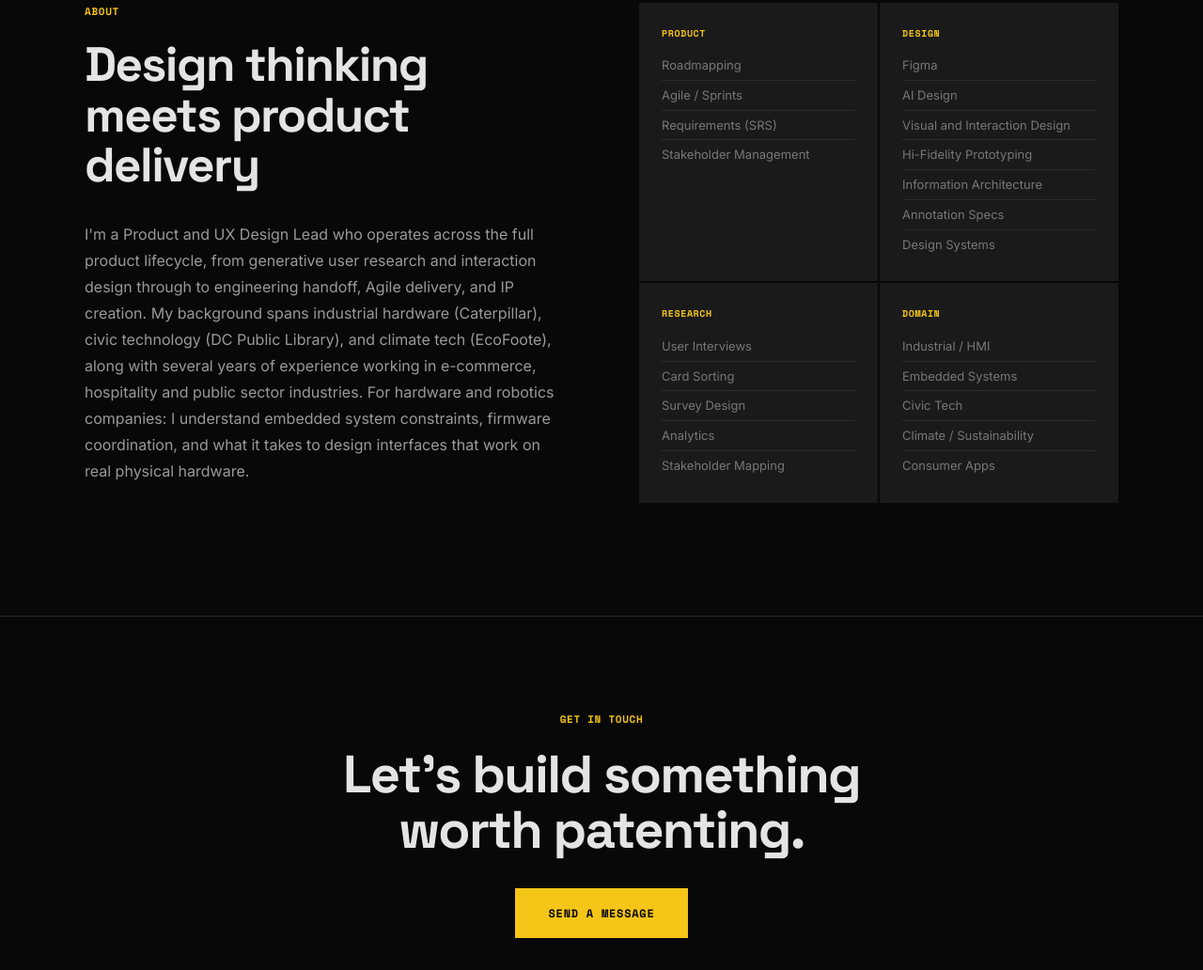
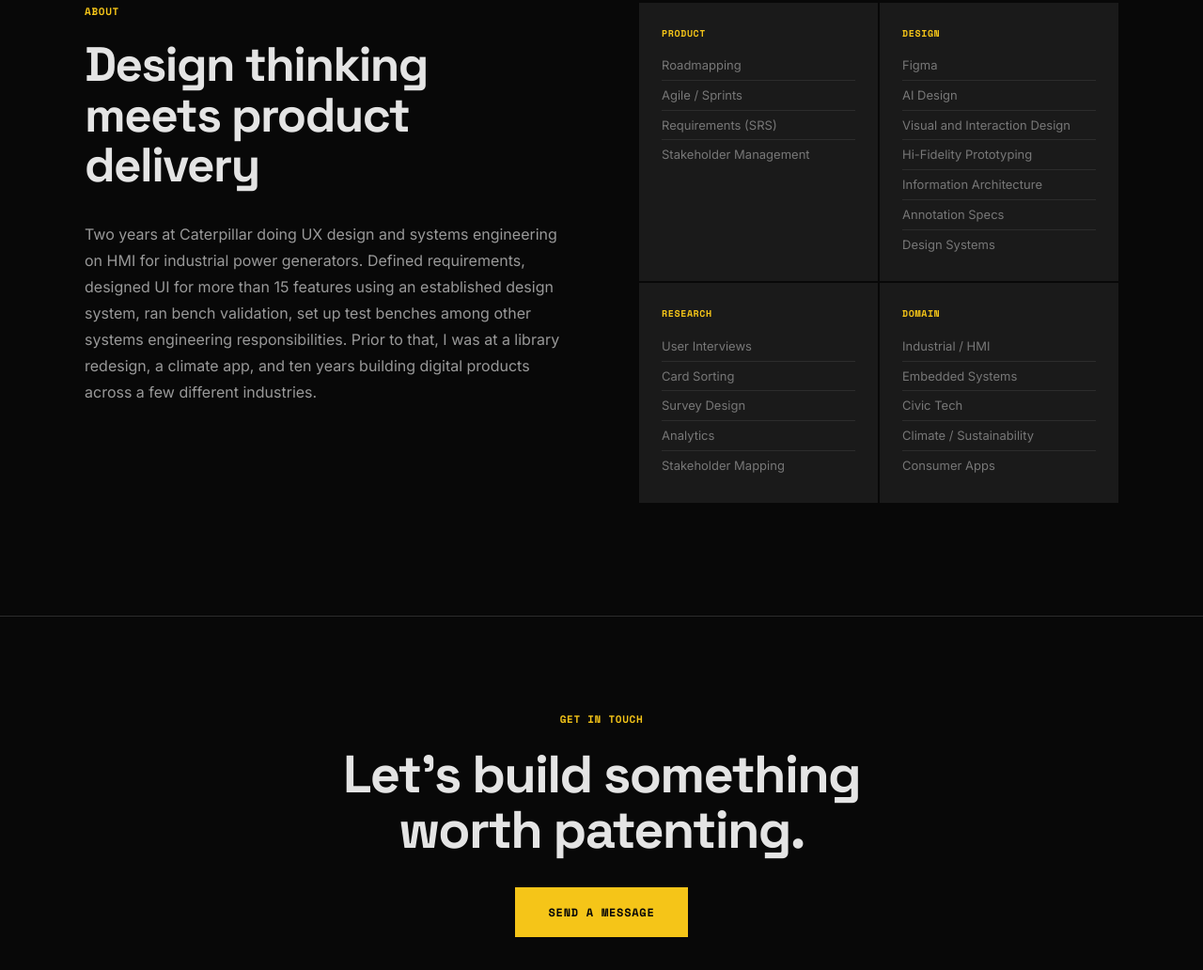
Before and after one commit to svenuss/svenuss.github.io, a plain HTML site: page index.html in a window 1280 px wide. Shown: the part 1994-3026 px from the top of the page at 94% size. Drawn offline with nearby package versions, Linux system fonts and the light colour scheme.

Commit message:
deploy: 3f52e4dec261396831c3b16cf6dba2bb2a9131b7

```diff
--- a/index.html
+++ b/index.html
@@ -304,11 +304,7 @@
     <div>
       <div class="section-label" style="margin-bottom:20px;">About</div>
       <h2>Design thinking meets product delivery</h2>
-      <p>I'm a Product and UX Design Lead who operates across the full product lifecycle, from generative user research and interaction design through to engineering handoff, Agile delivery, and IP creation.
-
-My background spans industrial hardware (Caterpillar), civic technology (DC Public Library), and climate tech (EcoFoote), along with several years of experience working in e-commerce, hospitality and public sector industries.
-
-For hardware and robotics companies: I understand embedded system constraints, firmware coordination, and what it takes to design interfaces that work on real physical hardware.</p>
+      <p>Two years at Caterpillar doing UX design and systems engineering on HMI for industrial power generators. Defined requirements, designed UI for more than 15 features using an established design system, ran bench validation, set up test benches among other systems engineering responsibilities. Prior to that, I was at a library redesign, a climate app, and ten years building digital products across a few different industries.</p>
     </div>
     <div class="skills-grid">
       <div class="skill-block"><label>Product</label><ul><li>Roadmapping</li><li>Agile / Sprints</li><li>Requirements (SRS)</li><li>Stakeholder Management</li></ul></div>
```
